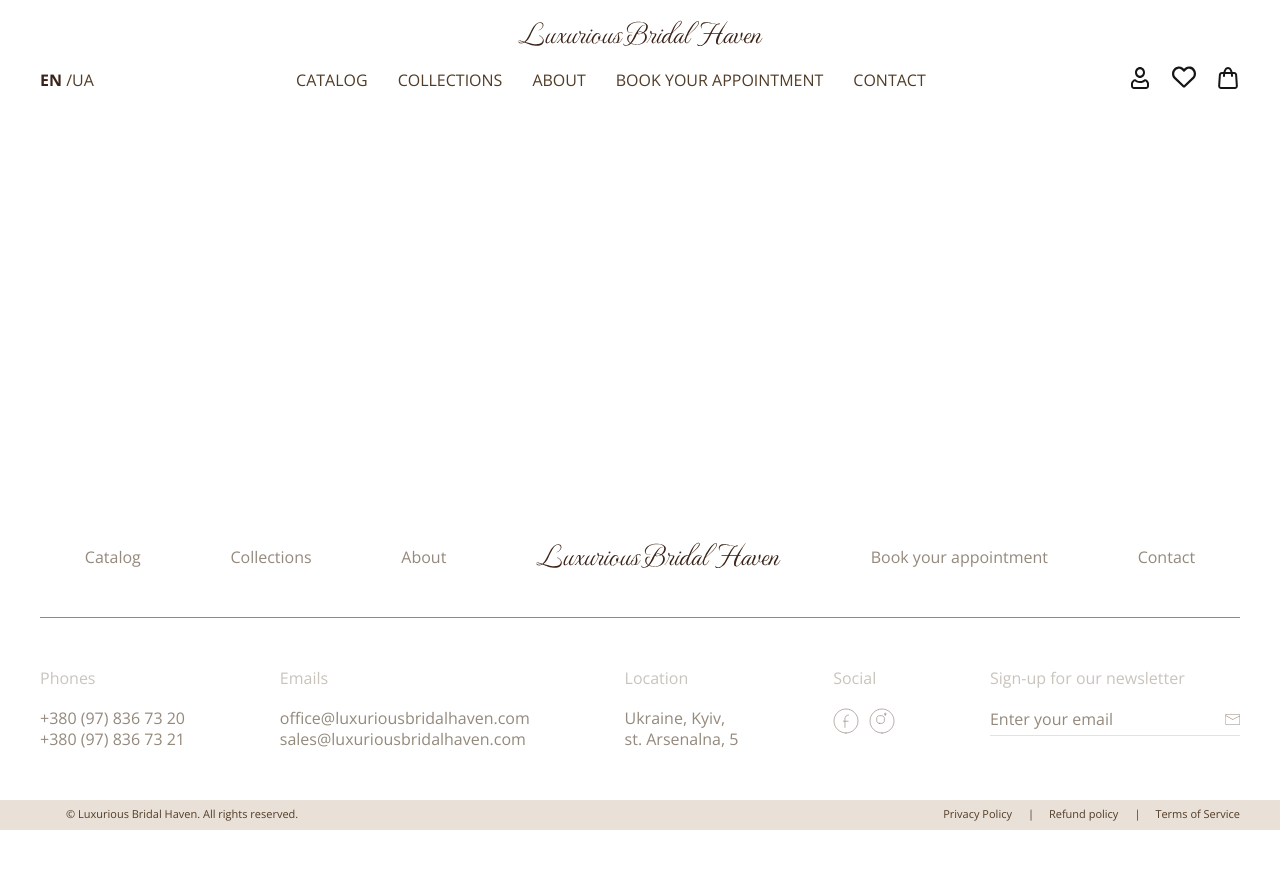
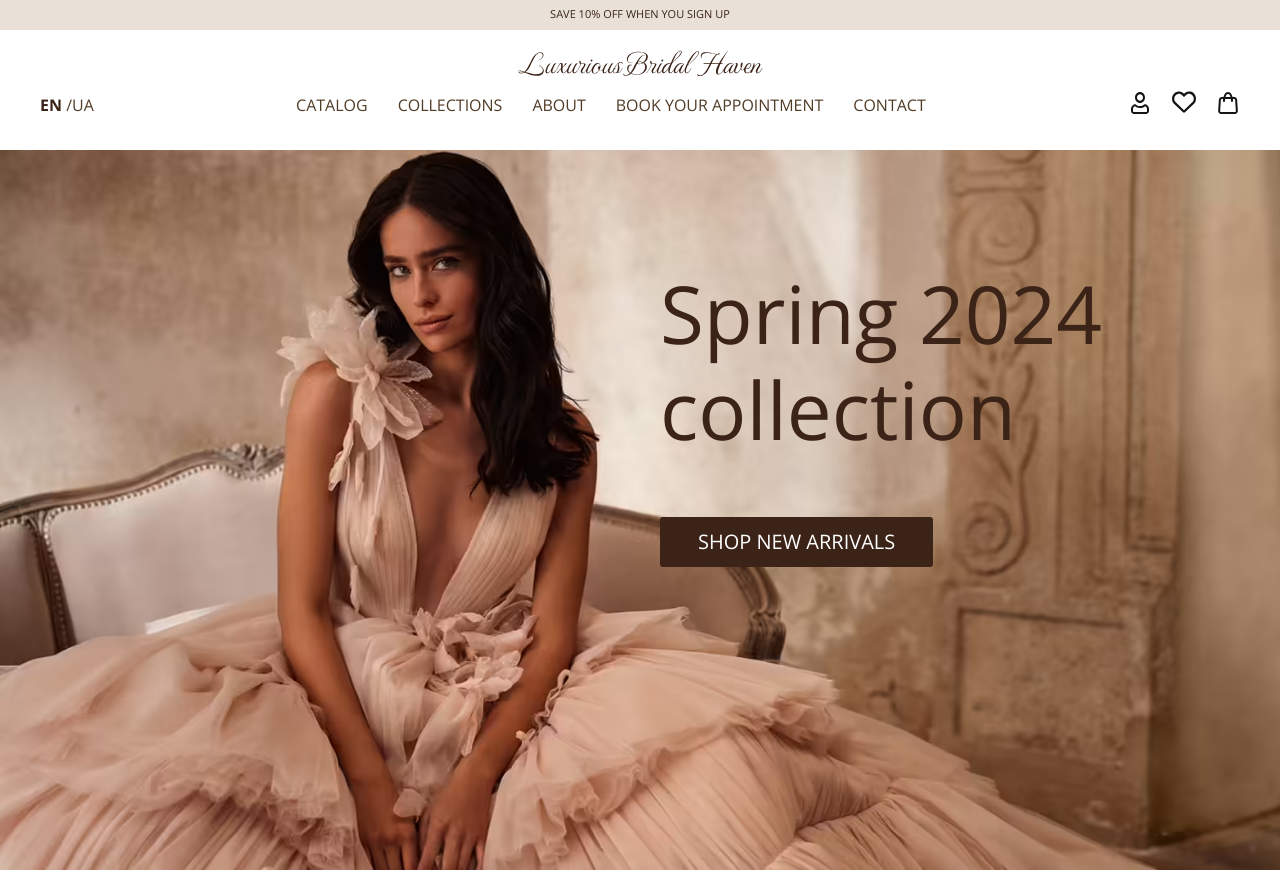
Before and after one commit to riginroman2426-ux/luxurious-bridal, a website: page app/pages/index.html in a window 1280 px wide. Shown: the top 870 px of the page. Before the commit the page ends 830 px from the top, so only its background shows below. Drawn offline with nearby package versions, Linux system fonts and the light colour scheme; files that its build step writes are made by us from their sources; files whose address does not match are found by name.

Commit message:
added promo and section top

```diff
--- a/app/components/footer.html
+++ b/app/components/footer.html
@@ -17,7 +17,7 @@
             About
           </a>
         </li>
-        <li class="footer__menu-item">
+        <li class="footer__menu-item footer__logo">
           <a class="logo" href="#">
             <img src="images/logo.svg" alt="Luxurious  Logo">
           </a>
--- /dev/null
+++ b/app/components/promo.html
@@ -0,0 +1,9 @@
+<div class="promo">
+  <div class="container">
+    <p class="promo__text">
+      SAVE 10% OFF WHEN YOU
+      <a class="promo__link" href="">SIGN UP</a>
+    </p>
+
+  </div>
+</div>
--- a/app/pages/index.html
+++ b/app/pages/index.html
@@ -1,5 +1,20 @@
+<!--= include promo.html -->
 <!--= include header.html -->
 <main class="main">
-
+  <section class="top" style="background-image: image-set(url('../images/top-bg.avif') type('image/avif'),
+      url('../images/top-bg.webp') type('image/webp'),
+      url('../images/top-bg.jpg'));
+  min-height: 90vh;
+  background-repeat: no-repeat;
+  background-size: cover;">
+    <div class="container">
+      <div class="top__inner">
+        <h1 class="top__title">
+          Spring 2024 collection
+        </h1>
+        <a class="top__link" href="#">SHOP NEW ARRIVALS</a>
+      </div>
+    </div>
+  </section>
 </main>
 <!--= include footer.html -->
--- a/app/scss/style.scss
+++ b/app/scss/style.scss
@@ -8,6 +8,14 @@ body {
   font-size: 20px;
   line-height: 1.3;
   color: vars.$color-accent;
+}
+
+.promo {
+  background-color: vars.$bg-primary;
+  padding: 7px 0 9px;
+  font-size: 11px;
+  text-transform: uppercase;
+  text-align: center;
 }
 
 .header {
@@ -70,6 +78,15 @@ body {
     display: flex;
     justify-content: space-around;
     align-items: center;
+  }
+
+  &__menu-link {
+    border-bottom: 1px solid vars.$color-primary;
+  }
+
+  &__logo {
+    margin-left: -30px;
+    margin-right: -30px;
   }
 
   &__elements {
@@ -149,3 +166,33 @@ body {
   }
 
 }
+
+.top {
+
+  &__inner {
+    display: flex;
+    flex-direction: column;
+    padding: 115px 0 50px;
+    margin-right: 134px;
+    max-width: 446px;
+    margin-left: auto;
+  }
+
+  &__title {
+    @extend %open-sans-400;
+    font-size: 80px;
+    line-height: 1.2;
+    margin-bottom: 60px;
+
+  }
+
+  &__link {
+    color: #fff;
+    padding: 12px 38px;
+    display: inline-block;
+    background-color: vars.$color-accent;
+    border-radius: 3px;
+    text-transform: uppercase;
+    align-self: start;
+  }
+}
```
Also changed, not shown: app/pages/page.html (added, +6 -0 lines), app/images/src/top-bg.jpg (added), app/images/top-bg.avif (added), app/images/top-bg.jpg (added), app/images/top-bg.webp (added).
